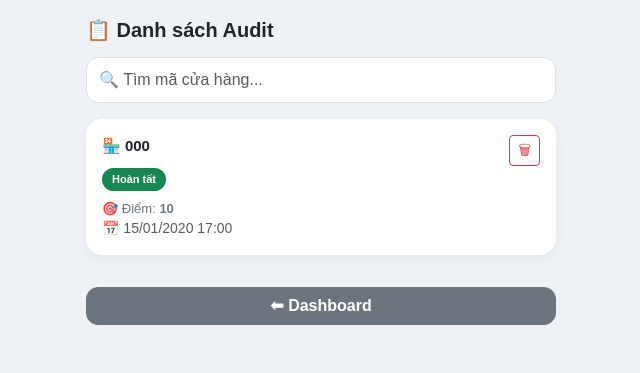
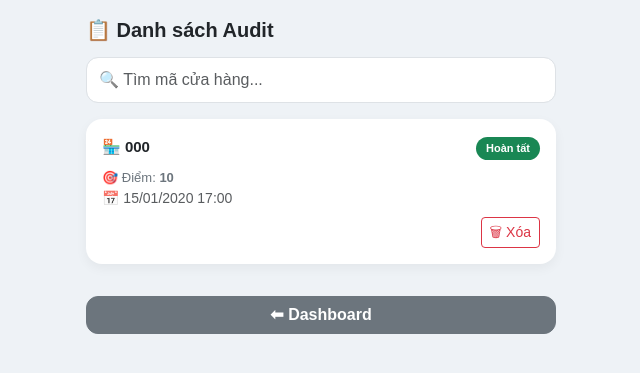
Before and after one commit to MicKNguyenn/mixue-checklist, a Django app: page /audits/ in a window 1280 px wide. Shown: the top 373 px of the page, without its empty margins (319-959 px from the left). Run offline with Django 5.2, Linux system fonts and the light colour scheme; a user stored in the database is signed in; tables that the repository leaves empty hold one stand-in row (values such as "Sample post").

Commit message:
delete list audit1

```diff
--- a/templates/checklist/audit_list.html
+++ b/templates/checklist/audit_list.html
@@ -107,14 +107,14 @@ body{
 
 <div class="card audit-card p-3">
 
-    <div class="d-flex justify-content-between align-items-start">
+    <div class="d-flex justify-content-between align-items-center">
 
-        <div>
         <div class="store-name">
             🏪 {{ audit.store.code }}
         </div>
 
-            <div class="mt-2">
+        <!-- STATUS -->
+        <div>
 
             {% if audit.issues.all|length == 0 %}
 
@@ -149,13 +149,6 @@ body{
             {% endif %}
 
         </div>
-        </div>
-
-        <a href="/audit-delete/{{ audit.id }}/"
-        class="btn btn-outline-danger btn-sm"
-        onclick="event.stopPropagation(); return confirm('Xóa Audit này?');">
-            🗑
-        </a>
 
     </div>
 
@@ -165,6 +158,19 @@ body{
 
     <div class="text-muted small">
         📅 {{ audit.created_at|date:"d/m/Y H:i" }}
+    </div>
+
+    <div class="text-end mt-2">
+
+        <a href="/audit-delete/{{ audit.id }}/"
+        class="btn btn-outline-danger btn-sm"
+
+        onclick="event.stopPropagation(); return confirm('Xóa Audit này?');">
+
+            🗑 Xóa
+
+        </a>
+
     </div>
 
 </div>
```
Lines whose indentation alone changed are shown as unchanged.
